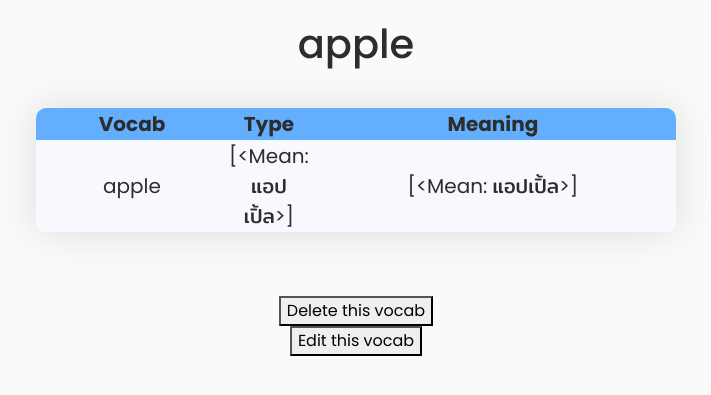
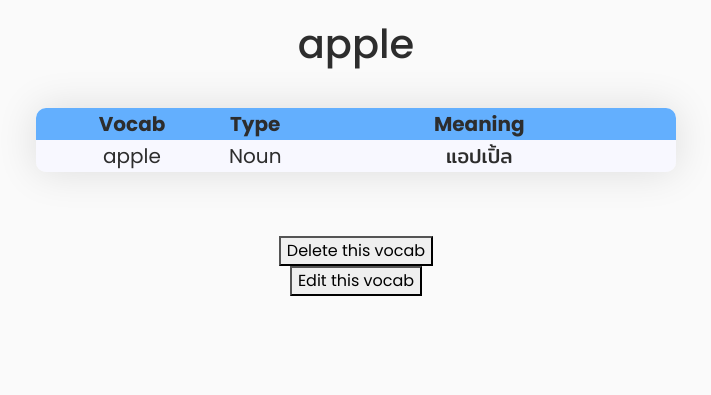
Before and after one commit to SupansaTan/DjangoTutorial_G1, a Django app: page /vocab/1/ in a window 1280 px wide. Shown: the part 56-451 px from the top of the page, without its empty margins (284-995 px from the left). Run offline with Django 3.2, Linux system fonts and the light colour scheme; data comes from the database, SQL or seed files in the repository; some libraries are stand-ins or nearby versions.

Commit message:
Vocabulary can have many meanings and schemes.

```diff
--- a/vocab/templates/vocab/detail.html
+++ b/vocab/templates/vocab/detail.html
@@ -41,13 +41,14 @@
             <th class="column2">Type</th>
             <th class="column3">Meaning</th>
         </tr>
-
-        {% for vocab in vocabulary %}
-        <tr>
-            <td class="column1">{{ vocab.vocab_text }}</td>
-            <td class="column2">{{ vocab.vocab_type }}</td>
-            <td class="column3">{{ vocab.vocab_mean }}</td>
-        </tr>
+        {% for v in vocabulary %}
+            {% for i in v.vocab_mean %}
+                    <tr>
+                        <td class="column1">{{ vocab.vocab_text }}</td>
+                        <td class="column2">{{ i.type }}</td>
+                        <td class="column3">{{ i.means_text }}</td></tr>
+                    </tr>
+            {% endfor %}
         {% endfor %}
     </table>
 </div>
```
